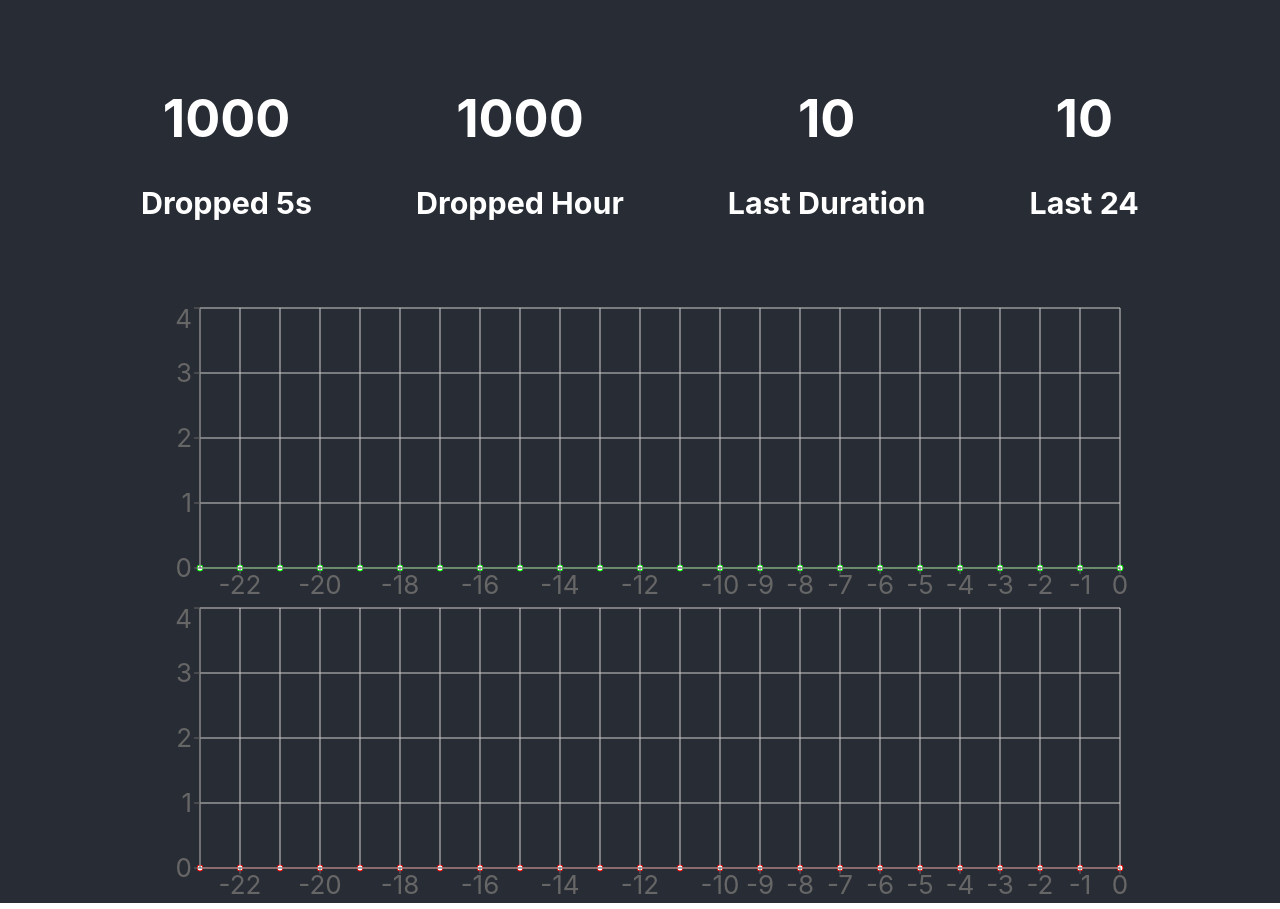
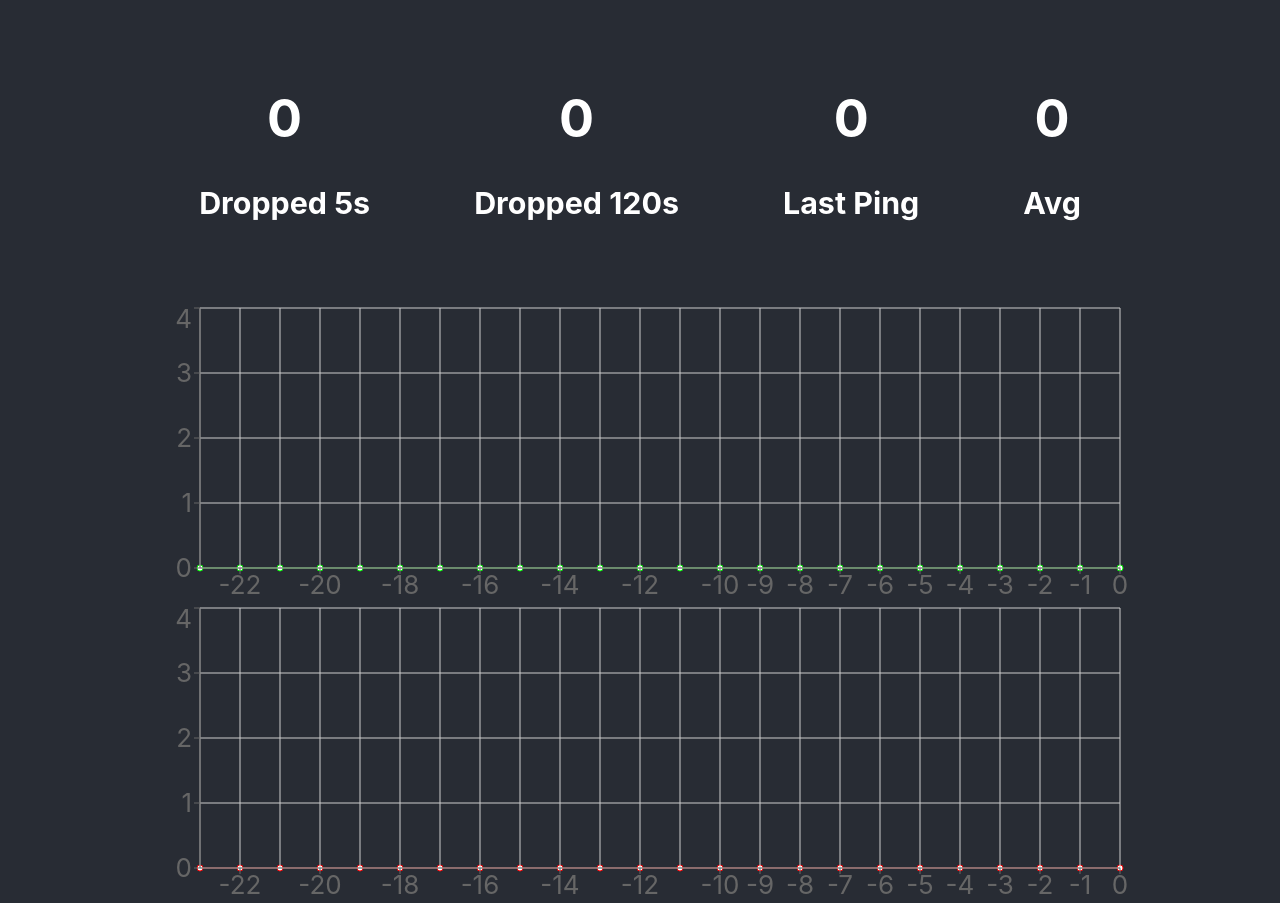
Before and after one commit to rhocode/Pingas, a React (Create React App) app: page / in a window 1280 px wide. Built offline with nearby package versions, Linux system fonts and the light colour scheme; no server answers.

Commit message:
Add data to boxes

```diff
--- a/src/App.tsx
+++ b/src/App.tsx
@@ -37,14 +37,17 @@ function App() {
     }
   })
 
+  const lastFiveDropped = state.signals.slice(115).reduce((prev, cur) => prev + (cur < 0 ? 1 : 0) , 0);
+  const lastDropped = state.signals.reduce((prev, cur) => prev + (cur < 0 ? 1 : 0) , 0);
+  const avg = Math.round(state.signals.slice(110).reduce((prev, cur) => prev + cur , 0) / 10);
   return (
     <div className="App">
       <header className="App-header">
         <div className="stats">
-          <StatPanel title={"Dropped 5s"} value={"1000"} />
-          <StatPanel title={"Dropped Hour"} value={"1000"} />
-          <StatPanel title={"Last Duration"} value={"10"} />
-          <StatPanel title={"Last 24"} value={"10"} />
+          <StatPanel title={"Dropped 5s"} value={`${lastFiveDropped}`} />
+          <StatPanel title={"Dropped 120s"} value={`${lastDropped}`} />
+          <StatPanel title={"Last Ping"} value={`${state.signals[119]}`} />
+          <StatPanel title={"Avg"} value={`${avg}`} />
         </div>
         <LineChart width={1000} height={300} data={data} margin={{ top: 5, right: 20, bottom: 5, left: 0 }}>
           <Line type="monotone" dataKey="success" stroke="#00ff00" />
--- a/src/api.ts
+++ b/src/api.ts
@@ -35,9 +35,13 @@ export const createInitialState = () => {
         };
     }
 
+    const signals = [];
+    for (let i = 0; i < 120; i++) {
+        signals.push(0);
+    }
     return {
         data: stateMap,
-        signals: []
+        signals: signals
     };
 }
 
```
